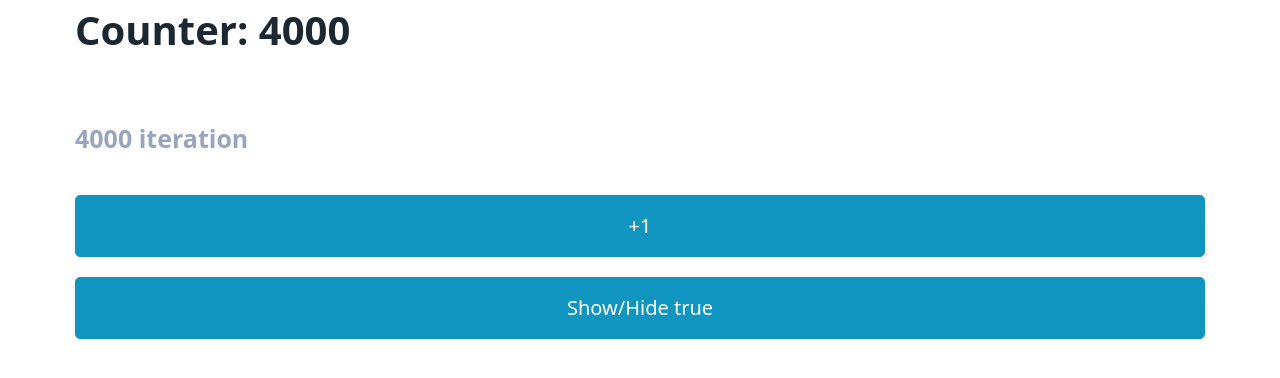
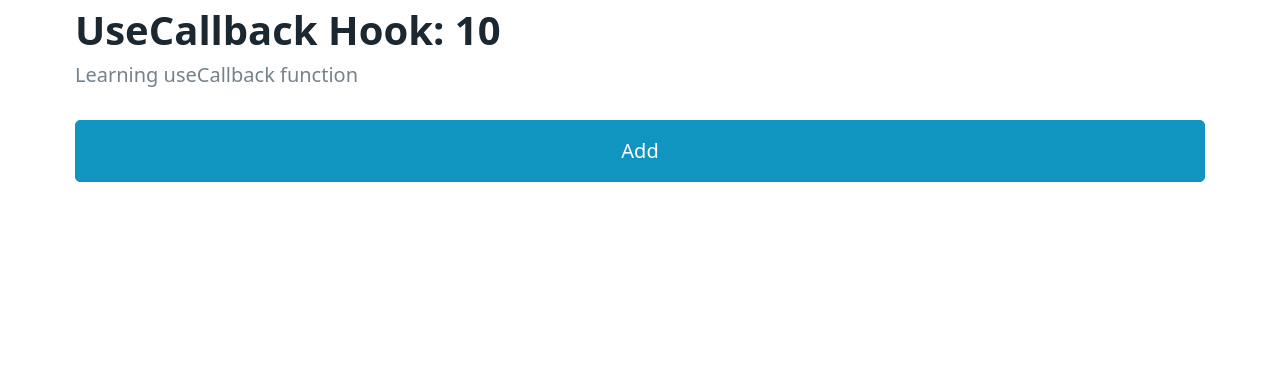
Before and after one commit to AngelKode/react_proyects, a React (Vite) app in the folder hooks-app/: page / in a window 1280 px wide. Shown: the top 378 px of the page. Built offline with nearby package versions, Linux system fonts and the light colour scheme.

Commit message:
Adding useCallback use case

```diff
--- /dev/null
+++ b/hooks-app/src/components/useCallback/Callback.jsx
@@ -0,0 +1,22 @@
+import { useCallback, useState } from "react"
+import { ShowIncrement } from "./ShowIncrement";
+
+export const Callback = () => {
+
+    const [counter, setCounter] = useState(10);
+
+    const handleIncrement = useCallback((factor = 1) => {
+        setCounter((prev) => prev + factor);
+    },[]);
+
+    return (
+        <>
+            <hgroup>
+                <h1>UseCallback Hook: {counter}</h1>
+                <h2>Learning useCallback function</h2>
+            </hgroup>
+
+            <ShowIncrement increment={handleIncrement}/>
+        </>
+    )
+}
--- /dev/null
+++ b/hooks-app/src/components/useCallback/ShowIncrement.jsx
@@ -0,0 +1,10 @@
+import { memo } from "react";
+
+export const ShowIncrement = memo(({increment}) => {
+    console.log('Me genere:(');
+    return (
+        <button onClick={() => increment(5)}>
+            Add
+        </button>
+    )
+})
--- a/hooks-app/src/main.jsx
+++ b/hooks-app/src/main.jsx
@@ -12,9 +12,10 @@ import { FocusScreen } from './components/useRef/FocusScreen.jsx'; */
 /* import { Layout } from './components/useLayoutEffect/Layout.jsx';
 import { Memorize } from './components/memo/Memorize'; */
 import {MemoHook} from './components/memo/MemoHook';
+import { Callback } from './components/useCallback/Callback';
 
 ReactDOM.createRoot(document.getElementById('root')).render(
   <React.Fragment>
-    <MemoHook/>
+    <Callback/>
   </React.Fragment>,
 )
```
